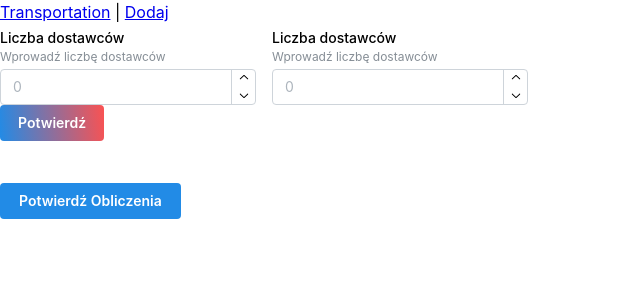
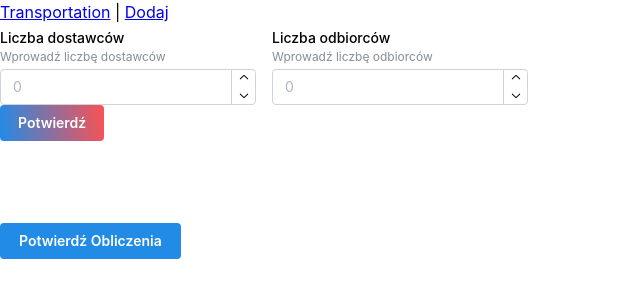
Before and after one commit to jbarus/BOIL, a React (Create React App) app in the folder frontend/: page /transport in a window 1280 px wide. Shown: the top 300 px of the page, without its empty margins (0-640 px from the left). Built offline with nearby package versions, Linux system fonts and the light colour scheme.

Commit message:
results_shown

```diff
--- a/frontend/src/features/Transportation theory/Transportation.tsx
+++ b/frontend/src/features/Transportation theory/Transportation.tsx
@@ -4,16 +4,19 @@ import React, { useState, MouseEventHandler, useEffect } from 'react';
 import { RecipientItem } from "./recipientItem";
 import { SuplierItem } from "./SuplierItem";
 import { Tabela } from "./Tabela";
+
 export const Transportation = () => {
 
-
-
-    //Use state do pobierania liczby dostawców
     const [supplierUse, setSuplierUse] = useState<number>(0);
     const [inputSuppleirUse, setinputSupplierUse] = useState<number | string>(0);
 
     const [recipientUse, setrecipientUse] = useState<number>(0);
     const [inputRecipientUse, setinputRecipientUse] = useState<number | string>(0);
+    const [tableData, setTableData] = useState<number[][]>([]);
+    const [anotherTableData, setAnotherTableData] = useState<number[][]>([]);
+    const [totalCost, setTotalCost] = useState<number>(0);
+    const [income, setIncome] = useState<number>(0);
+    const [profit, setProfit] = useState<number>(0);
 
     const recipientOnClick = () => {
         let test: number
@@ -31,42 +34,124 @@ export const Transportation = () => {
         setinputRecipientUse(newValue);
     };
 
-    return <div>
+    const generateRandomTable = (rows: number, cols: number): number[][] => {
+        const table: number[][] = [];
+        for (let i = 0; i < rows; i++) {
+            const row: number[] = [];
+            for (let j = 0; j < cols; j++) {
+                row.push(Math.floor(Math.random() * 100));
+            }
+            table.push(row);
+        }
+        return table;
+    };
 
-        <Group>  <NumberInput
+    const handleGenerateTable = () => {
+        const table = generateRandomTable(supplierUse, recipientUse);
+        const anothertable = generateRandomTable(supplierUse, recipientUse);
+        setTableData(table);
+        setAnotherTableData(anothertable);
+        const totalCostValue = Math.floor(Math.random() * 1000);
+        const incomeValue = Math.floor(Math.random() * 1000);
+        const profitValue = incomeValue - totalCostValue;
+        setTotalCost(totalCostValue);
+        setIncome(incomeValue);
+        setProfit(profitValue);
+    };
+
+        return (
+        <div>
+            <Group>
+                <NumberInput
                     label="Liczba dostawców"
                     description="Wprowadź liczbę dostawców"
                     placeholder="0"
                     onChange={handleSupplierInputChange}
-        >
-        </NumberInput>
-
+                />
                 <NumberInput
-                label="Liczba dostawców"
-                description="Wprowadź liczbę dostawców"
+                    label="Liczba odbiorców"
+                    description="Wprowadź liczbę odbiorców"
                     placeholder="0"
                     onChange={handleRecipientInputChange}
-            >
-            </NumberInput>
+                />
             </Group>
 
             <Button
                 variant="gradient"
                 gradient={{ from: 'red', to: 'blue', deg: 263 }}
                 onClick={recipientOnClick}
-        >Potwierdź
+            >
+                Potwierdź
             </Button>
-<Group>
-        <Group style={{ alignItems: 'flex-start' }} >
+
+            <Group style={{ alignItems: 'flex-start' }}>
                 <SuplierItem numberOfItems={supplierUse} />
                 <RecipientItem numberOfItems={recipientUse} />
+            </Group>
+
+            <div className="right-panel">
+                <Tabela rows={supplierUse} cols={recipientUse} numberOfItems={3} />
+            </div>
 
 
-        </Group>
-        <Tabela rows={supplierUse} cols={recipientUse} numberOfItems={3} />
-        </Group>
-        <Button>
+            <Button onClick={handleGenerateTable}>
                 Potwierdź Obliczenia
             </Button>
+
+            {tableData.length > 0 && (
+                <div style={{ marginTop: '20px' }}>
+                    <h3>Zysk indywidualny:</h3>
+                    <table style={{ borderCollapse: 'collapse', width: '100%' }}>
+                        <thead>
+                            <tr>
+                                <th style={{ border: '1px solid black', padding: '8px' }}>Dostawca\Odbiorca</th>
+                                {Array.from({ length: recipientUse }, (_, index) => (
+                                    <th key={index} style={{ border: '1px solid black', padding: '8px' }}>Odbiorca {index + 1}</th>
+                                ))}
+                            </tr>
+                        </thead>
+                        <tbody>
+                            {tableData.map((row, rowIndex) => (
+                                <tr key={rowIndex}>
+                                    <td style={{ border: '1px solid black', padding: '8px' }}>Dostawca {rowIndex + 1}</td>
+                                    {row.map((cell, cellIndex) => (
+                                        <td key={cellIndex} style={{ border: '1px solid black', padding: '8px' }}>{cell}</td>
+                                    ))}
+                                </tr>
+                            ))}
+                        </tbody>
+                    </table>
                 </div>
-}
+            )}
+
+            {anotherTableData.length > 0 && (
+                <div style={{ marginTop: '20px' }}>
+                    <h3>Optymalny transport:</h3>
+                    <table style={{ borderCollapse: 'collapse', width: '100%' }}>
+                        <thead>
+                            <tr>
+                                <th style={{ border: '1px solid black', padding: '8px' }}>Dostawca\Odbiorca</th>
+                                {Array.from({ length: recipientUse }, (_, index) => (
+                                    <th key={index} style={{ border: '1px solid black', padding: '8px' }}>Odbiorca {index + 1}</th>
+                                ))}
+                            </tr>
+                        </thead>
+                        <tbody>
+                            {anotherTableData.map((row, rowIndex) => (
+                                <tr key={rowIndex}>
+                                    <td style={{ border: '1px solid black', padding: '8px' }}>Dostawca {rowIndex + 1}</td>
+                                    {row.map((cell, cellIndex) => (
+                                        <td key={cellIndex} style={{ border: '1px solid black', padding: '8px' }}>{cell}</td>
+                                    ))}
+                                </tr>
+                            ))}
+                        </tbody>
+                    </table>
+                    <p>Całkowity koszt: {totalCost}</p>
+                    <p>Przychód: {income}</p>
+                    <p>Zysk: {profit}</p>
+                </div>
+            )}
+        </div>
+    );
+};
```
Also changed, not shown: frontend/src/features/Transportation theory/Tabela.tsx (line endings or trailing spaces). Lines whose indentation alone changed are shown as unchanged.
